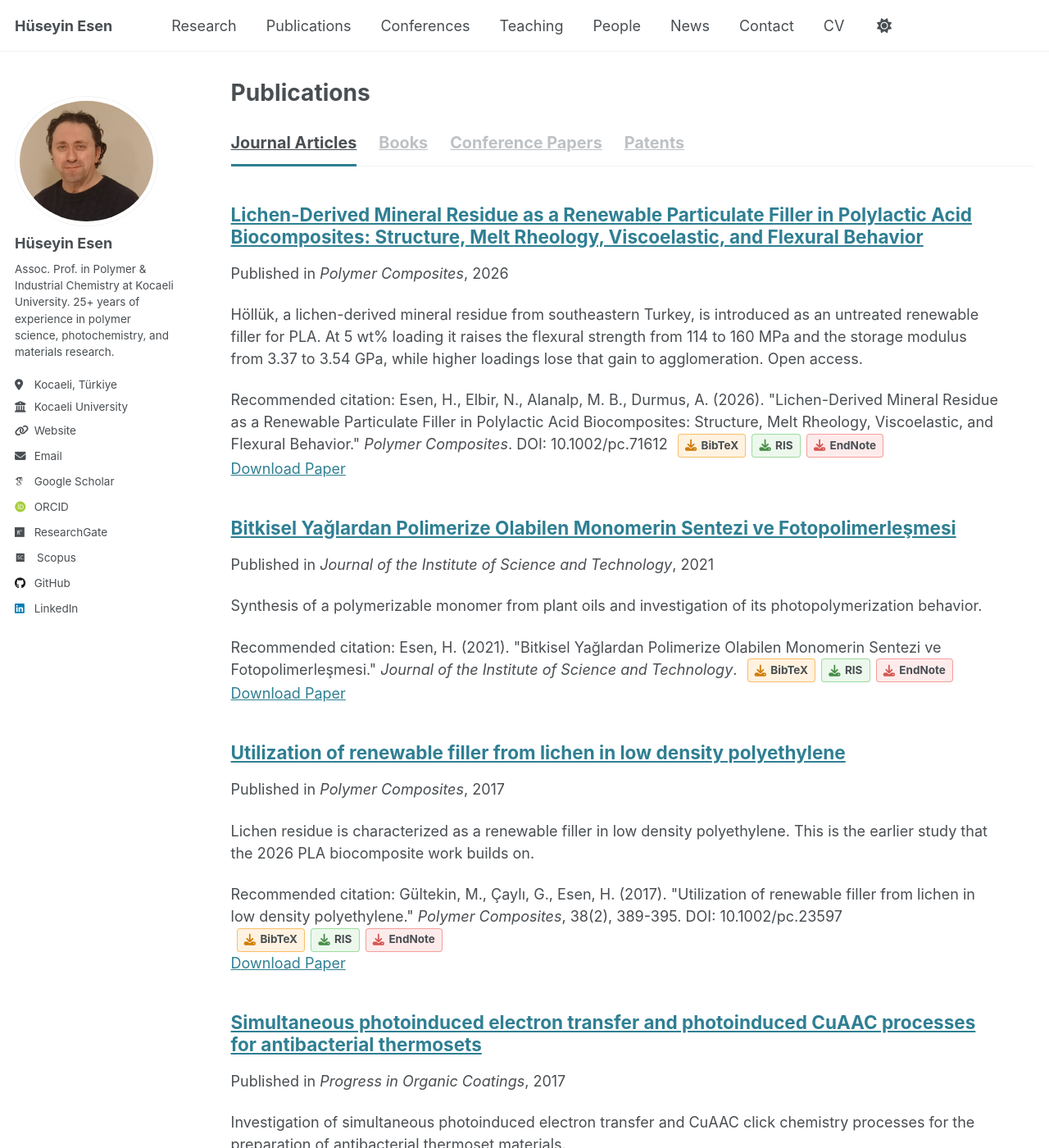
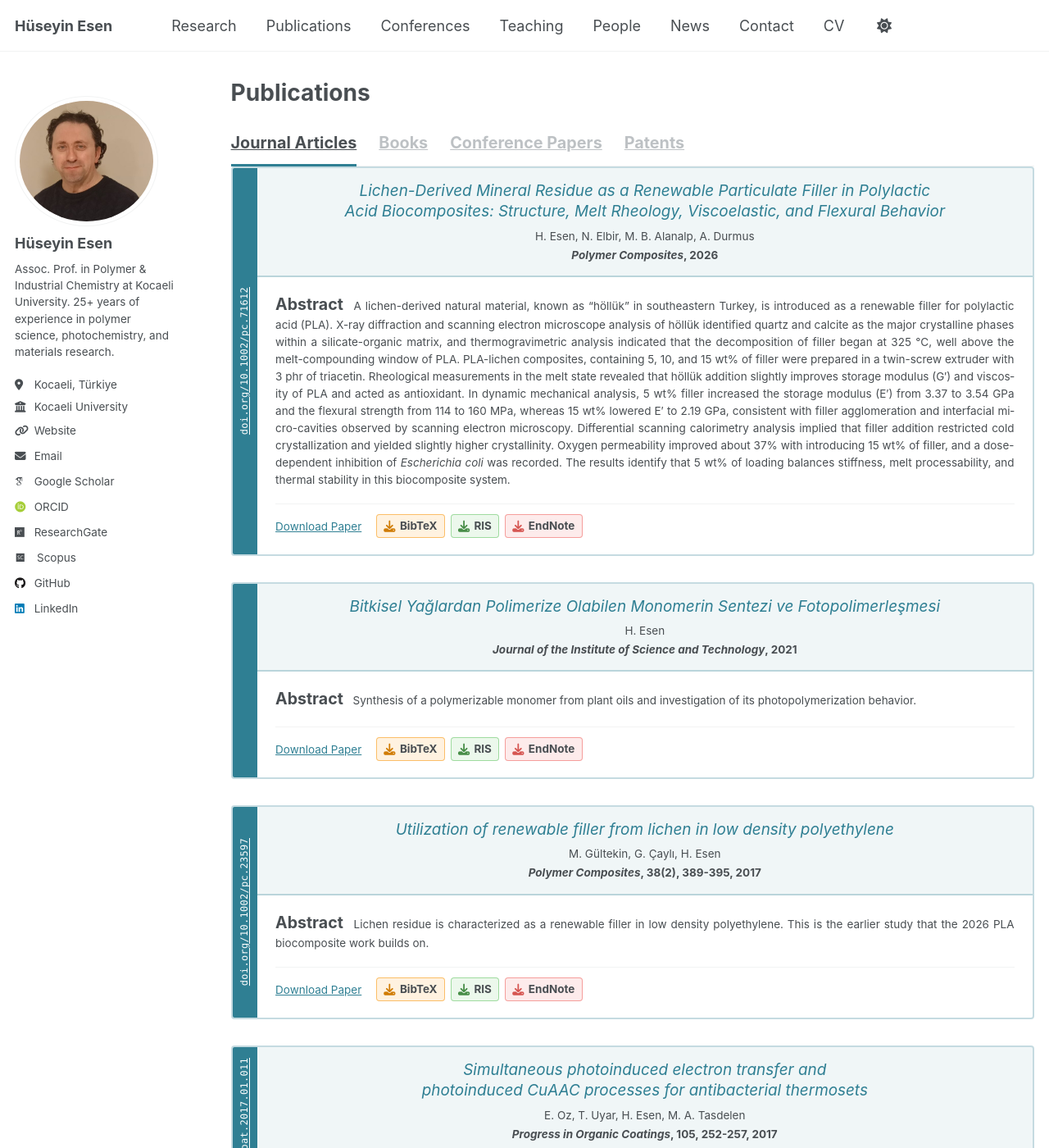
Before and after one commit to huseyin-esen/huseyin-esen.github.io, a Jekyll site: the page built from _pages/publications.html, in a window 1280 px wide and 1400 px high. Shown: the whole window at 82% size. Built offline with Jekyll 4.4.1, drawn with Linux system fonts in a browser that asks for light colours; some web fonts are replaced; some of the changed text lies outside the part shown.

Commit message:
Render publications as journal-style graphical abstract cards
Follows the reference card: a coloured rail carrying the DOI vertically, a
centred header with the italic title, the author list and the venue in
bold, then the graphical abstract floated beside a justified abstract.
Author names are rebuilt from "Surname, Initials" into "Initials Surname"
to match that format.

The card degrades instead of breaking, which matters because the data is
not all there yet: with no graphical_abstract the text runs full width,
with no abstract the excerpt stands in, with no DOI the rail is empty. So
far only the 2026 paper has a real abstract, taken from the open access
article itself.

Scoped to the three Publications list pages through a new include rather
than edited into archive-single.html, which talks, teaching and portfolio
also use.

Co-Authored-By: Claude Opus 5 <noreply@anthropic.com>

```diff
--- /dev/null
+++ b/_includes/archive-single-publication.html
@@ -0,0 +1,86 @@
+{% comment %}
+  Graphical abstract card for one publication, used by the Publications
+  list pages. Layout follows the journal-style card: a coloured rail
+  carrying the DOI vertically, a centred header with the title, authors and
+  venue, then the graphical abstract floated beside the abstract text.
+
+  Front matter it reads, all optional beyond title:
+    authors            list of "Surname, Initials" strings
+    venue, volume, issue, pages, date, doi, paperurl
+    graphical_abstract filename in /images/, or a full URL
+    abstract           the journal abstract; falls back to excerpt
+
+  The card degrades rather than breaks: with no image the text runs full
+  width, with no abstract the excerpt stands in, with no DOI the rail is
+  left empty.
+{% endcomment %}
+
+{% include base_path %}
+
+{% if post.abstract %}
+  {% assign card_abstract = post.abstract %}
+{% else %}
+  {% assign card_abstract = post.excerpt %}
+{% endif %}
+
+<article class="pubcard">
+
+  <div class="pubcard__rail">
+    {% if post.doi %}
+      <a class="pubcard__doi" href="https://doi.org/{{ post.doi }}">doi.org/{{ post.doi }}</a>
+    {% endif %}
+  </div>
+
+  <div class="pubcard__main">
+
+    <header class="pubcard__head">
+      <h2 class="pubcard__title" itemprop="headline">
+        <a href="{{ base_path }}{{ post.url }}" rel="permalink">{{ post.title }}</a>
+      </h2>
+
+      {% if post.authors %}
+        <p class="pubcard__authors">
+          {%- for author in post.authors -%}
+            {%- assign name_parts = author | split: ", " -%}
+            {%- if name_parts.size > 1 -%}
+              {{ name_parts[1] }} {{ name_parts[0] }}
+            {%- else -%}
+              {{ author }}
+            {%- endif -%}
+            {%- unless forloop.last %}, {% endunless -%}
+          {%- endfor -%}
+        </p>
+      {% endif %}
+
+      {% if post.venue %}
+        <p class="pubcard__venue">
+          <i>{{ post.venue }}</i>{% if post.volume %}, {{ post.volume }}{% if post.issue %}({{ post.issue }}){% endif %}{% endif %}{% if post.pages %}, {{ post.pages }}{% endif %}{% if post.date %}, {{ post.date | date: "%Y" }}{% endif %}
+        </p>
+      {% endif %}
+    </header>
+
+    <div class="pubcard__body">
+
+      {% if post.graphical_abstract %}
+        <figure class="pubcard__fig">
+          <img src="{% if post.graphical_abstract contains '://' %}{{ post.graphical_abstract }}{% else %}{{ post.graphical_abstract | prepend: '/images/' | prepend: base_path }}{% endif %}"
+               alt="Graphical abstract for {{ post.title | escape }}">
+        </figure>
+      {% endif %}
+
+      {% if card_abstract %}
+        <p class="pubcard__abstract" itemprop="description">
+          <b>Abstract</b> {{ card_abstract | markdownify | remove: '<p>' | remove: '</p>' }}
+        </p>
+      {% endif %}
+
+      <div class="pubcard__foot">
+        {% if post.paperurl and post.paperurl != '' %}
+          <a class="pubcard__paper" href="{{ post.paperurl }}">Download Paper</a>
+        {% endif %}
+        {% include citation-export.html item=post %}
+      </div>
+
+    </div>
+  </div>
+</article>
--- a/_pages/publications-books.html
+++ b/_pages/publications-books.html
@@ -10,5 +10,5 @@ author_profile: true
 
 {% assign cat_posts = site.publications | where: "category", "books" | sort: "date" | reverse %}
 {% for post in cat_posts %}
-  {% include archive-single.html %}
+  {% include archive-single-publication.html %}
 {% endfor %}
--- a/_pages/publications-conferences.html
+++ b/_pages/publications-conferences.html
@@ -10,5 +10,5 @@ author_profile: true
 
 {% assign cat_posts = site.publications | where: "category", "conferences" | sort: "date" | reverse %}
 {% for post in cat_posts %}
-  {% include archive-single.html %}
+  {% include archive-single-publication.html %}
 {% endfor %}
--- a/_pages/publications.html
+++ b/_pages/publications.html
@@ -10,5 +10,5 @@ author_profile: true
 
 {% assign cat_posts = site.publications | where: "category", "manuscripts" | sort: "date" | reverse %}
 {% for post in cat_posts %}
-  {% include archive-single.html %}
+  {% include archive-single-publication.html %}
 {% endfor %}
--- a/_publications/2026-09-09-lichen-derived-mineral-residue-pla-biocomposites.md
+++ b/_publications/2026-09-09-lichen-derived-mineral-residue-pla-biocomposites.md
@@ -4,6 +4,27 @@ collection: publications
 category: manuscripts
 permalink: /publication/lichen-derived-mineral-residue-pla-biocomposites
 excerpt: 'Höllük, a lichen-derived mineral residue from southeastern Turkey, is introduced as an untreated renewable filler for PLA. At 5 wt% loading it raises the flexural strength from 114 to 160 MPa and the storage modulus from 3.37 to 3.54 GPa, while higher loadings lose that gain to agglomeration. Open access.'
+abstract: >-
+  A lichen-derived natural material, known as "höllük" in southeastern Turkey,
+  is introduced as a renewable filler for polylactic acid (PLA). X-ray
+  diffraction and scanning electron microscope analysis of höllük identified
+  quartz and calcite as the major crystalline phases within a silicate-organic
+  matrix, and thermogravimetric analysis indicated that the decomposition of
+  filler began at 325 °C, well above the melt-compounding window of PLA.
+  PLA-lichen composites, containing 5, 10, and 15 wt% of filler were prepared
+  in a twin-screw extruder with 3 phr of triacetin. Rheological measurements in
+  the melt state revealed that höllük addition slightly improves storage
+  modulus (G′) and viscosity of PLA and acted as antioxidant. In dynamic
+  mechanical analysis, 5 wt% filler increased the storage modulus (E′) from
+  3.37 to 3.54 GPa and the flexural strength from 114 to 160 MPa, whereas
+  15 wt% lowered E′ to 2.19 GPa, consistent with filler agglomeration and
+  interfacial micro-cavities observed by scanning electron microscopy.
+  Differential scanning calorimetry analysis implied that filler addition
+  restricted cold crystallization and yielded slightly higher crystallinity.
+  Oxygen permeability improved about 37% with introducing 15 wt% of filler, and
+  a dose-dependent inhibition of *Escherichia coli* was recorded. The results
+  identify that 5 wt% of loading balances stiffness, melt processability, and
+  thermal stability in this biocomposite system.
 date: 2026-09-09
 authors:
   - "Esen, H."
--- /dev/null
+++ b/_sass/layout/_publication-card.scss
@@ -0,0 +1,147 @@
+/* ==========================================================================
+   PUBLICATION CARD
+   Journal-style graphical abstract card for the Publications list pages.
+   A rail down the left carries the DOI vertically, the header names the
+   work, and the graphical abstract floats beside the abstract text.
+   ========================================================================== */
+
+/* Alpha washes rather than fixed colours, so the card holds on either
+   theme ground. */
+$pubcard-rail       : $info-color;
+$pubcard-edge       : rgba($info-color, 0.28);
+$pubcard-head       : rgba($info-color, 0.07);
+$pubcard-rail-width : 30px;
+
+.pubcard {
+  display: grid;
+  grid-template-columns: $pubcard-rail-width 1fr;
+  margin-bottom: 1.75em;
+  border: 2px solid $pubcard-edge;
+  border-radius: $border-radius;
+  overflow: hidden;
+}
+
+.pubcard__rail {
+  display: grid;
+  place-items: center;
+  padding-block: 0.75em;
+  background: $pubcard-rail;
+}
+
+.pubcard__doi {
+  writing-mode: vertical-rl;
+  transform: rotate(180deg);
+  font-family: $monospace;
+  font-size: 0.66em;
+  letter-spacing: 0.03em;
+  white-space: nowrap;
+  color: #fff;
+  text-decoration: none;
+
+  &:hover,
+  &:focus {
+    color: #fff;
+    text-decoration: underline;
+  }
+}
+
+.pubcard__head {
+  padding: 0.85em 1.25em;
+  background: $pubcard-head;
+  border-bottom: 2px solid $pubcard-edge;
+  text-align: center;
+}
+
+.pubcard__title {
+  margin: 0 0 0.35em;
+  font-family: $sans-serif-narrow;
+  font-size: 1.05em;
+  font-style: italic;
+  font-weight: normal;
+  line-height: 1.35;
+  text-wrap: balance;
+
+  /* The archive link underline would fight the italic title. */
+  a {
+    text-decoration: none;
+
+    &:hover,
+    &:focus {
+      text-decoration: underline;
+    }
+  }
+}
+
+.pubcard__authors {
+  margin: 0 0 0.2em;
+  font-size: $type-size-6;
+  color: var(--global-text-color);
+}
+
+.pubcard__venue {
+  margin: 0;
+  font-size: $type-size-6;
+  font-weight: bold;
+}
+
+.pubcard__body {
+  padding: 1em 1.25em 1.1em;
+}
+
+.pubcard__fig {
+  float: left;
+  width: 44%;
+  margin: 0.15em 1.15em 0.6em 0;
+
+  img {
+    display: block;
+    width: 100%;
+    height: auto;
+    border: 1px solid var(--global-border-color);
+    border-radius: $border-radius;
+  }
+}
+
+.pubcard__abstract {
+  margin: 0;
+  font-size: $type-size-6;
+  line-height: 1.55;
+  text-align: justify;
+  hyphens: auto;
+
+  b {
+    margin-right: 0.4em;
+    font-size: 1.45em;
+    font-weight: bold;
+  }
+}
+
+.pubcard__foot {
+  /* Clears the floated figure so the actions never ride up beside it. */
+  clear: both;
+  display: flex;
+  flex-wrap: wrap;
+  align-items: center;
+  gap: 0.6em;
+  margin-top: 1em;
+  padding-top: 0.7em;
+  border-top: 1px solid var(--global-border-color);
+}
+
+.pubcard__paper {
+  font-size: $type-size-6;
+}
+
+/* The float and justified text stop earning their keep once the column is
+   narrow enough that the image would leave a few words per line. */
+@include breakpoint(max-width 37.5em) {
+  .pubcard__fig {
+    float: none;
+    width: 100%;
+    margin: 0 0 0.8em;
+  }
+
+  .pubcard__abstract {
+    text-align: left;
+  }
+}
--- a/assets/css/main.scss
+++ b/assets/css/main.scss
@@ -35,6 +35,7 @@
     "layout/page",
     "layout/archive",
     "layout/section-tabs",
+    "layout/publication-card",
     "layout/citation-export",
     "layout/sidebar",
 
```
